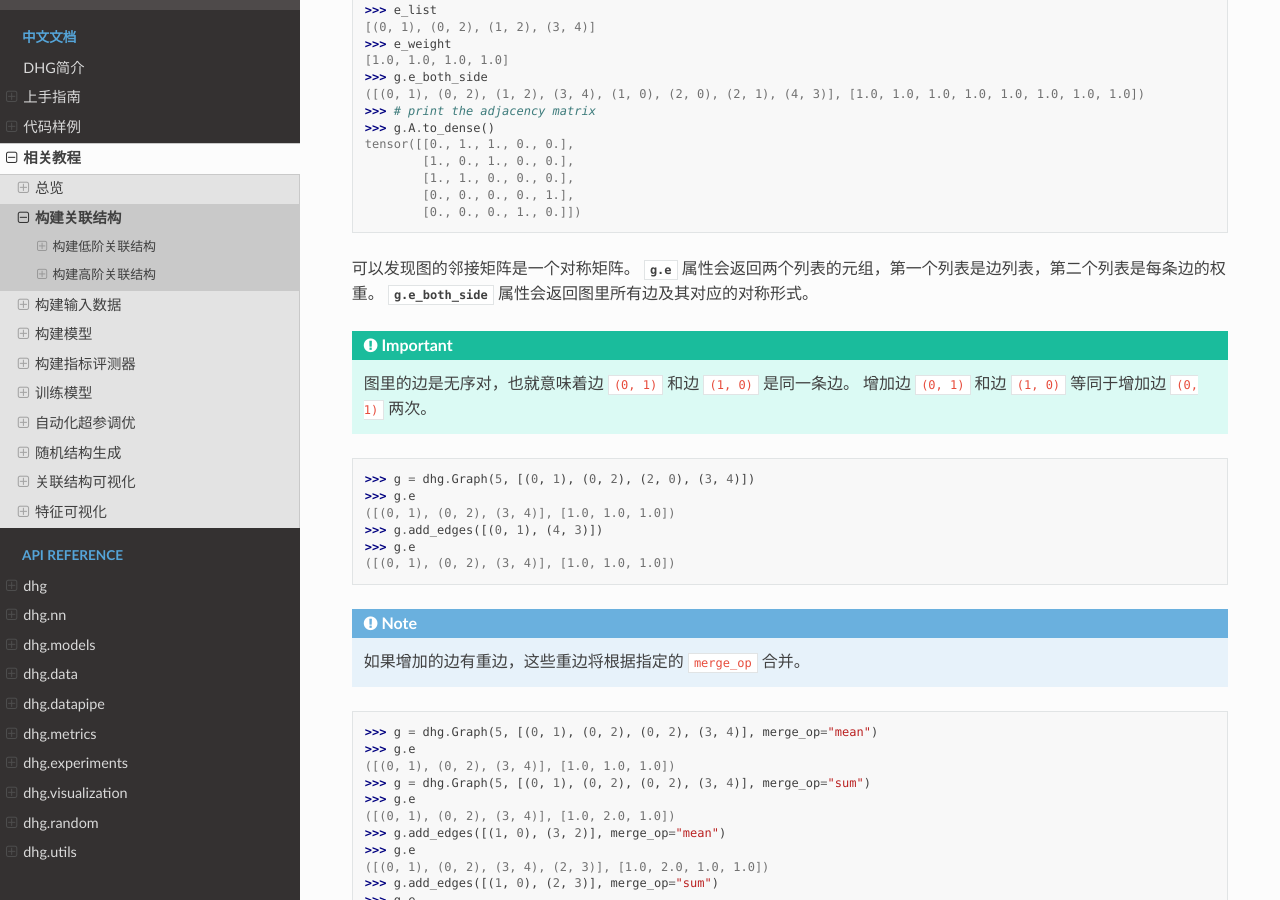
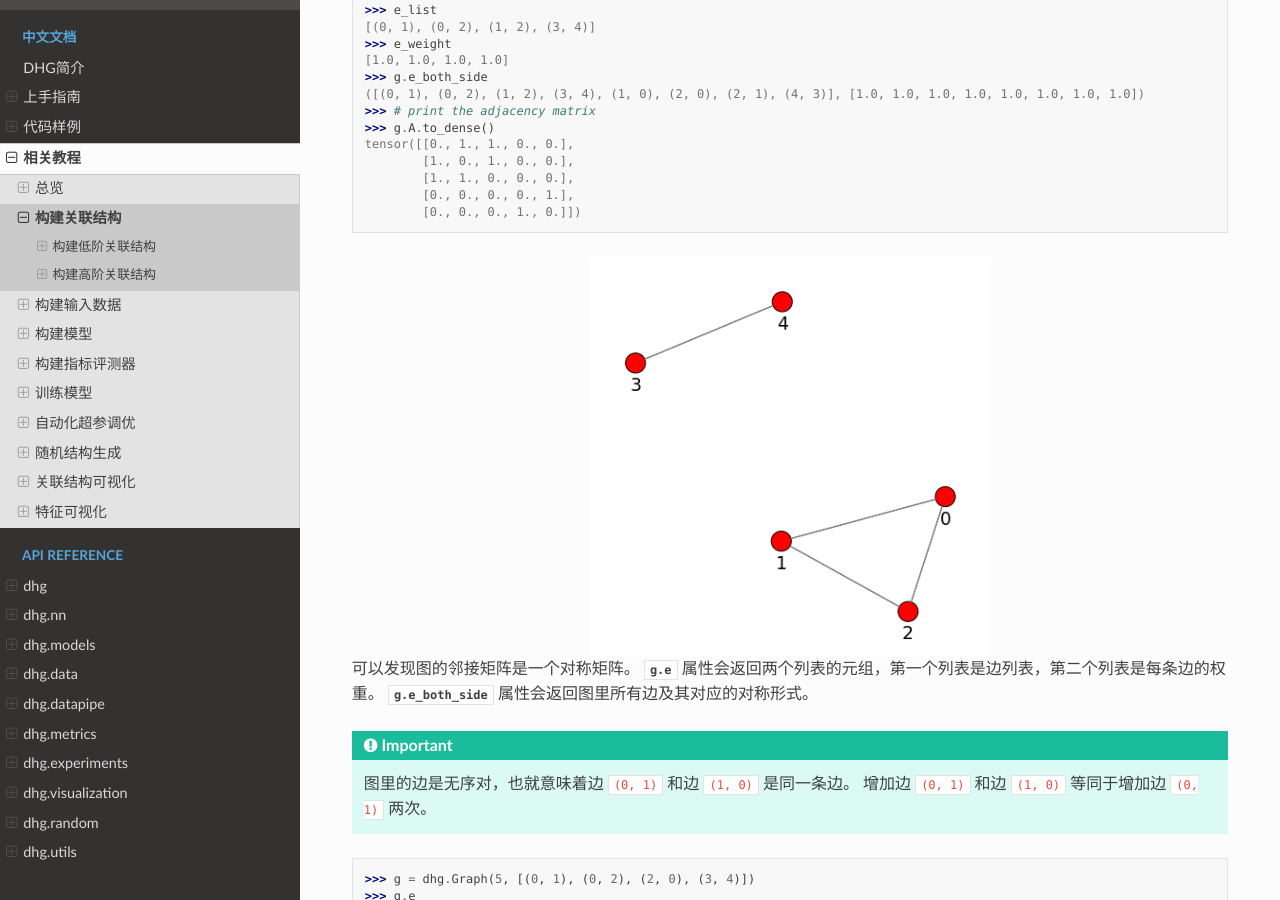
Before and after one commit to iMoonLab/DeepHypergraph, a Sphinx documentation site: the page built from docs/source/zh/tutorial/structure.rst, in a window 1280 px wide and 900 px high, scrolled down 1080 px. Built offline with Sphinx 7.4.7 and the Read the Docs theme 2.0.0, drawn with Linux system fonts in a browser that asks for light colours.

Commit message:
update doc zh build structure tutorial

```diff
--- a/docs/source/zh/tutorial/structure.rst
+++ b/docs/source/zh/tutorial/structure.rst
@@ -63,6 +63,12 @@
             [1., 1., 0., 0., 0.],
             [0., 0., 0., 0., 1.],
             [0., 0., 0., 1., 0.]])
+
+.. image:: ../../_static/img/build_structure_graph_from_edge_list.png
+    :align: center
+    :alt: Customize size
+    :height: 400px
+
 
 可以发现图的邻接矩阵是一个对称矩阵。
 :py:attr:`g.e <dhg.Graph.e>` 属性会返回两个列表的元组，第一个列表是边列表，第二个列表是每条边的权重。
@@ -138,6 +144,12 @@
             [1., 1., 1., 1., 0.]])
 
 
+.. image:: ../../_static/img/build_structure_graph_from_adj.png
+    :align: center
+    :alt: Customize size
+    :height: 400px
+
+
 从高阶关联结构简化而来
 ^^^^^^^^^^^^^^^^^^^^^^^^^^^^^^^^^^^^
 
@@ -184,6 +196,12 @@
             [0., 1., 1., 0., 0., 0., 0., 0., 0.],
             [1., 0., 0., 1., 1., 0., 0., 0., 0.]])
 
+.. image:: ../../_static/img/build_structure_graph_from_star_expansion.png
+    :align: center
+    :alt: Customize size
+    :height: 400px
+
+
 **团扩展** :py:meth:`dhg.Graph.from_hypergraph_clique`
 
 和星扩展不同的是，团扩展不会在图内增加虚拟顶点。
@@ -204,6 +222,12 @@
             [1., 1., 0., 1., 0.],
             [1., 1., 1., 0., 1.],
             [1., 0., 0., 1., 0.]])
+
+.. image:: ../../_static/img/build_structure_graph_from_clique_expansion.png
+    :align: center
+    :alt: Customize size
+    :height: 400px
+
 
 **基于HyperGCN的扩展** :py:meth:`dhg.Graph.from_hypergraph_hypergcn`
 
@@ -245,6 +269,13 @@
             [0.3333, 0.3333, 0.3333, 0.0000, 0.3333],
             [0.0000, 0.0000, 0.0000, 0.3333, 0.0000]])
 
+
+.. image:: ../../_static/img/build_structure_graph_from_hypergcn.png
+    :align: center
+    :alt: Customize size
+    :height: 400px
+
+
 .. _zh_build_directed_graph:
 
 构建有向图
@@ -282,6 +313,11 @@
             [0., 1., 0., 0., 0.],
             [0., 0., 1., 0., 0.]])
 
+.. image:: ../../_static/img/build_structure_digraph_from_edge_list.png
+    :align: center
+    :alt: Customize size
+    :height: 400px
+
 可以发现有向图的邻接矩阵不是一个对称矩阵。
 
 使用 :py:meth:`dhg.DiGraph.from_adj_list` 函数 **从邻接列表构建一个有向图**
@@ -300,6 +336,12 @@
             [0., 1., 0., 1., 0.],
             [1., 0., 0., 0., 0.],
             [0., 0., 0., 0., 0.]])
+
+
+.. image:: ../../_static/img/build_structure_digraph_from_adj.png
+    :align: center
+    :alt: Customize size
+    :height: 400px
 
 
 使用 :py:meth:`dhg.DiGraph.from_feature_kNN` 函数 **根据特征的k近邻构建有向图**
@@ -322,6 +364,11 @@
             [0., 1., 0., 0., 1.],
             [1., 0., 1., 0., 0.],
             [0., 1., 1., 0., 0.]], dtype=torch.float64)
+
+.. image:: ../../_static/img/build_structure_digraph_from_knn.png
+    :align: center
+    :alt: Customize size
+    :height: 400px
 
 
 从高阶关联结构简化而来
@@ -377,6 +424,12 @@
             [0., 0., 0., 0., 1., 0., 0., 0., 0.],
             [1., 0., 0., 0., 0., 0., 0., 0., 0.]])
 
+.. image:: ../../_static/img/build_structure_bigraph_from_edge_list.png
+    :align: center
+    :alt: Customize size
+    :height: 400px
+
+
 使用 :py:meth:`dhg.BiGraph.from_adj_list` 函数 **从邻接列表构建一个二分图**
 
 .. code-block:: python
@@ -402,6 +455,13 @@
             [0., 1., 0., 0., 0., 0., 0., 0., 0.],
             [1., 1., 0., 0., 1., 0., 0., 0., 0.],
             [1., 0., 0., 0., 0., 0., 0., 0., 0.]])
+
+
+.. image:: ../../_static/img/build_structure_bigraph_from_adj.png
+    :align: center
+    :alt: Customize size
+    :height: 400px
+
 
 从高阶关联结构简化而来
 ^^^^^^^^^^^^^^^^^^^^^^^^^^^^^^^^^^^^
@@ -448,6 +508,12 @@
             [1., 0., 0., 1., 1.]])
 
 
+.. image:: ../../_static/img/build_structure_bigraph_from_hypergraph.png
+    :align: center
+    :alt: Customize size
+    :height: 400px
+
+
 构建高阶关联结构
 -----------------------
 
@@ -489,6 +555,12 @@
             [1., 1., 0.],
             [0., 1., 0.],
             [0., 0., 1.]])
+
+.. image:: ../../_static/img/build_structure_hypergraph_from_edge_list.png
+    :align: center
+    :alt: Customize size
+    :height: 400px
+
 
 .. important::
 
@@ -569,6 +641,13 @@ You can find the weight of the last hyperedge is ``1.0`` and ``2.0``, if you set
             [0., 0., 0., 0., 1., 0., 0., 1., 0.],
             [0., 0., 1., 0., 0., 1., 0., 0., 1.]])
 
+
+.. image:: ../../_static/img/build_structure_hypergraph_from_knn.png
+    :align: center
+    :alt: Customize size
+    :height: 400px
+
+
 .. note::
 
     重边根据 ``mean`` 操作合并。
@@ -600,6 +679,11 @@ You can find the weight of the last hyperedge is ``1.0`` and ``2.0``, if you set
             [0., 1., 1., 0.],
             [0., 0., 1., 0.],
             [0., 0., 0., 1.]])
+
+.. image:: ../../_static/img/build_structure_hypergraph_from_graph.png
+    :align: center
+    :alt: Customize size
+    :height: 400px
 
 
 使用 :py:meth:`dhg.Hypergraph.from_graph_kHop` 函数 **根据图顶点的k阶邻居构建一个超图**
@@ -634,6 +718,13 @@ You can find the weight of the last hyperedge is ``1.0`` and ``2.0``, if you set
             [0., 1., 1.],
             [1., 1., 0.]])
 
+
+.. image:: ../../_static/img/build_structure_hypergraph_from_khop.png
+    :align: center
+    :alt: Customize size
+    :height: 400px
+
+
 使用 :py:meth:`dhg.Hypergraph.from_bigraph` 函数 **从二分图构建一个超图**
 
     .. code-block:: python
@@ -667,3 +758,8 @@ You can find the weight of the last hyperedge is ``1.0`` and ``2.0``, if you set
         tensor([[0., 0., 1.],
                 [1., 1., 0.],
                 [0., 1., 0.]])
+
+.. image:: ../../_static/img/build_structure_hypergraph_from_bigraph.png
+    :align: center
+    :alt: Customize size
+    :height: 400px
```
